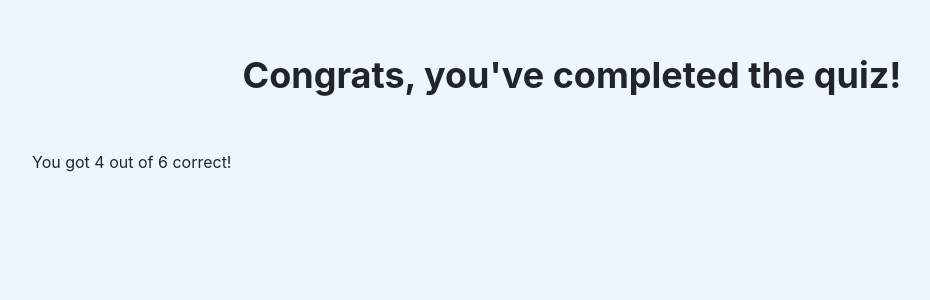
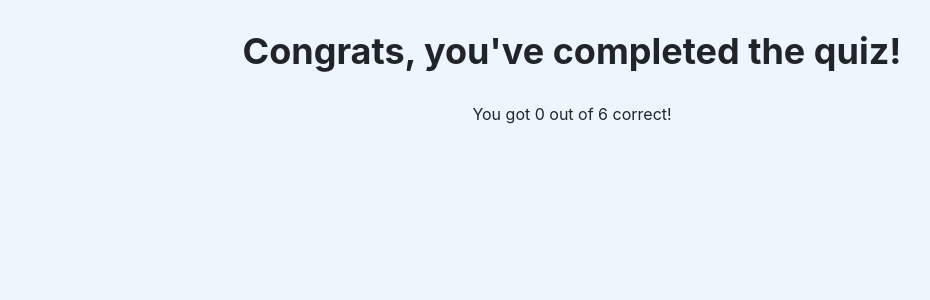
Before and after one commit to Chinmay-Garg/Right-of-Way, a Flask app: page /quiz/end in a window 1280 px wide. Shown: the part 56-356 px from the top of the page, without its empty margins (68-998 px from the left). Run offline with Flask 2, Linux system fonts and the light colour scheme; some libraries are stand-ins or nearby versions.

Commit message:
logic to display score

```diff
--- a/Rules of the Road/static/quiz_page.js
+++ b/Rules of the Road/static/quiz_page.js
@@ -1,4 +1,5 @@
 n_questions = 6
+n_correct = 0
 $(document).ready(function(){
 	let url = window.location.href
 	let currentIdx = url.slice(-1)
@@ -56,6 +57,10 @@ $(document).ready(function(){
 		}
 
 	})
+
+	if (currentIdx == "d") {
+		$('#score-div').text("You got " + n_correct + " out of " + n_questions + " correct!")
+	}
 
 })
 
--- a/Rules of the Road/templates/quiz_end.html
+++ b/Rules of the Road/templates/quiz_end.html
@@ -7,15 +7,12 @@
         let questions = {{questions|tojson}}
     </script>
 
-		<br><br>
-		<div class="container">
+		<div class="container my-4">
 			<!-- {{questions.answer}} -->
-			<div class="quizStart">
+			<div class="quizStart mt-4">
 				Congrats, you've completed the quiz!
 			</div>
-			<br><br>
-			<div>
-				You got 4 out of 6 correct!
+			<div id="score-div" class="text-center mt-4">
 			</div>
 
 		</div>
```
